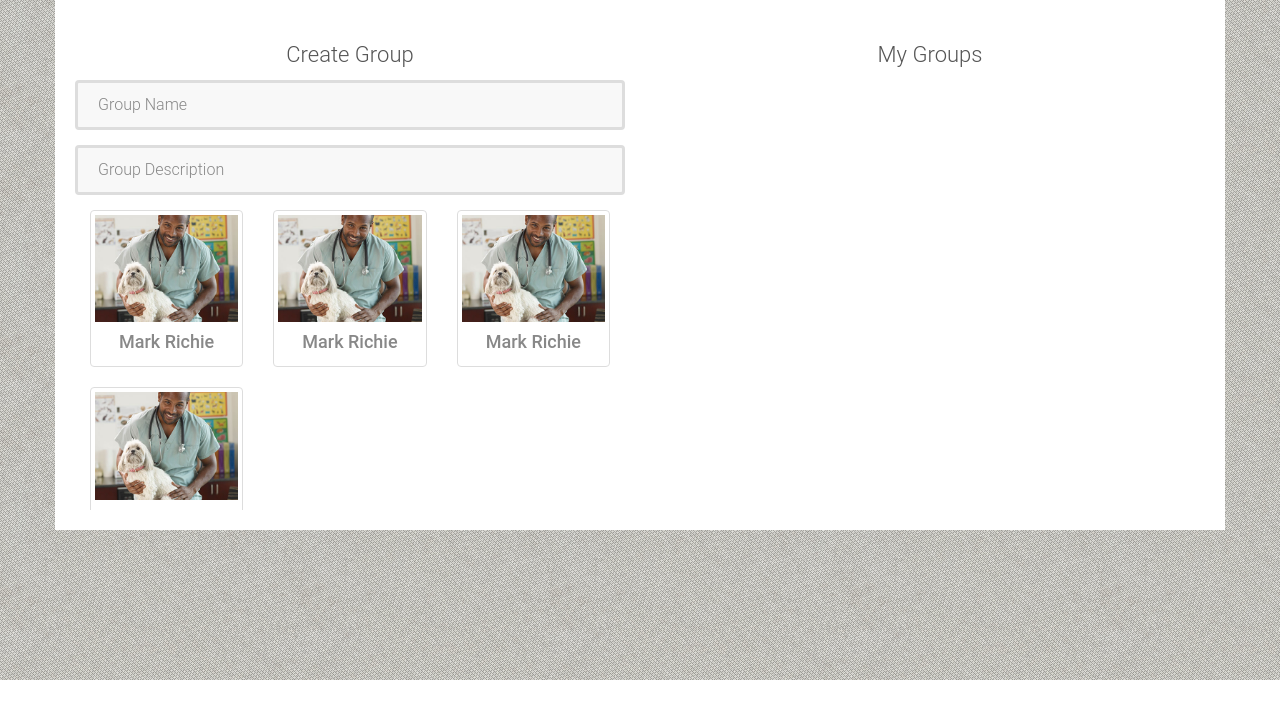
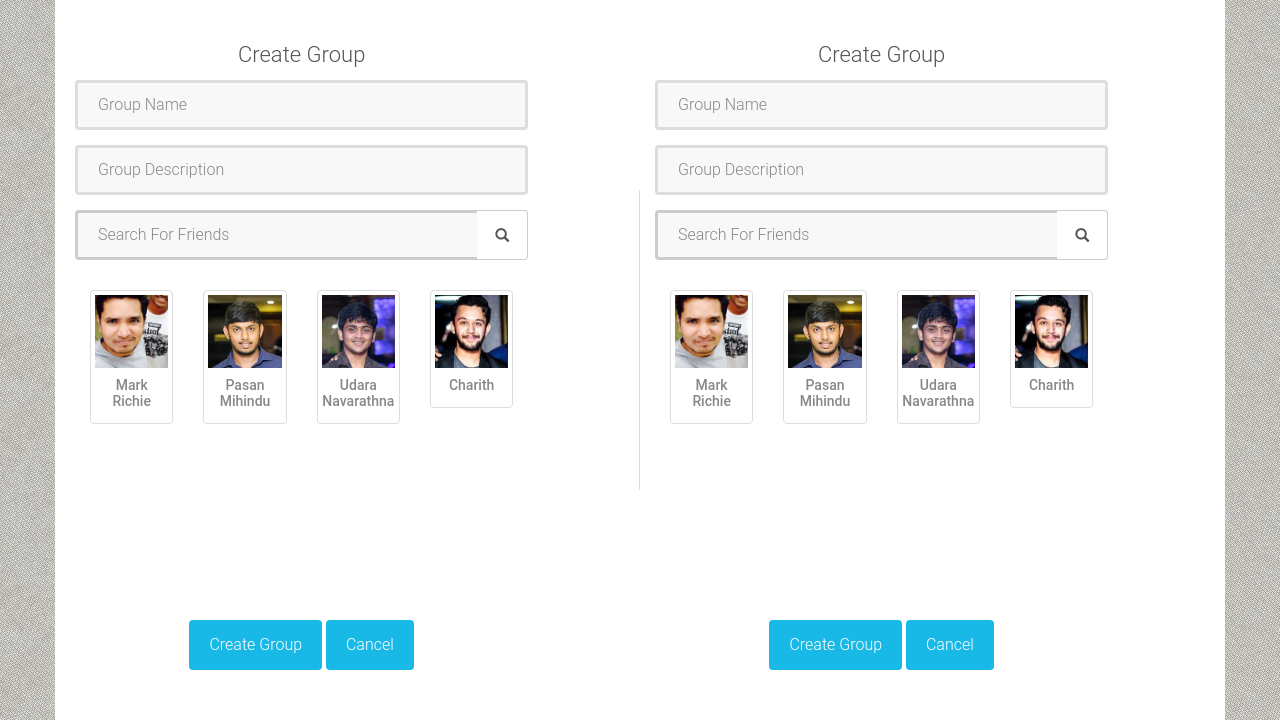
Before and after one commit to CharithPremalal/Notespace, a PHP site: page /groups.html in a window 1280 px wide. Shown: the part 120-840 px from the top of the page. Before the commit the page ends 800 px from the top, so only its background shows below. Run offline with PHP 8.4, Linux system fonts and the light colour scheme.

Commit message:
saturday final commit

```diff
--- a/css/style1.css
+++ b/css/style1.css
@@ -2,8 +2,15 @@ div.scroll {
     height: 300px;
     overflow: scroll;
 }
+#friend:active  {
+    background-color:cyan;
+}
+#friend:hover  {
+    background-color:cyan;
+}
+#box{
 
-
+}
 .top {
   text-align: center;
 }
--- a/groups.html
+++ b/groups.html
@@ -32,7 +32,7 @@
 <div class="container" id="main">
   <div class="row">
 
-  <div class="col-sm-6 col-md-6">
+  <div class="col-sm-5 col-md-5" id="box">
       <h3>Create Group</h3>
     <div class="form-group">
         <input type="text" name="form-username" placeholder="Group Name" class="form-username form-control" id="#">
@@ -40,38 +40,100 @@
     <div class="form-group">
         <input type="text" name="form-username" placeholder="Group Description" class="form-username form-control" id="#">
       </div>
+      <div id="imaginary_container">
+          <div class="input-group stylish-input-group">
+              <input type="text" class="form-control"  placeholder="Search For Friends" >
+              <span class="input-group-addon">
+                  <button type="submit">
+                      <span class="glyphicon glyphicon-search"></span>
+                  </button>
+              </span>
+          </div>
+      </div><br>
     <div class="scroll">
-      <div class="col-sm-6 col-md-4">
-            <div class="thumbnail">
-              <img src="images/grooming.jpg" alt="...">
-                <h4>Mark Richie</h4>
+
+      <div class="col-sm-6 col-md-3" >
+            <div class="thumbnail" id="friend">
+              <img src="images/richard.jpg" alt="...">
+                <h5>Mark Richie</h5>
             </div>
           </div>
-          <div class="col-sm-6 col-md-4">
-                <div class="thumbnail">
-                  <img src="images/grooming.jpg" alt="...">
-                    <h4>Mark Richie</h4>
+      <div class="col-sm-6 col-md-3">
+            <div class="thumbnail" id="friend">
+                <img src="images/mihindu.jpg" alt="...">
+                <h5>Pasan Mihindu</h5>
            </div>
       </div>
-              <div class="col-sm-6 col-md-4">
-                    <div class="thumbnail">
-                      <img src="images/grooming.jpg" alt="...">
-                        <h4>Mark Richie</h4>
+      <div class="col-sm-6 col-md-3">
+            <div class="thumbnail" id="friend">
+                <img src="images/udara.jpg" alt="...">
+                <h5>Udara Navarathna</h5>
            </div>
       </div>
-                  <div class="col-sm-6 col-md-4">
-                        <div class="thumbnail">
-                          <img src="images/grooming.jpg" alt="...">
-                            <h4>Mark Richie</h4>
+      <div class="col-sm-6 col-md-3">
+            <div class="thumbnail" id="friend">
+                <img src="images/charith.jpg" alt="...">
+                <h5>Charith </h5>
            </div>
       </div>
 
+    </div>
+    <br>
+    <button type="submit" class="btn">Create Group</button>
+    <button type="reset" class="btn">Cancel</button>
+    <br><br>
+  </div>
+  <div class="col-sm-1 middle-border"></div>
+  <div class="col-sm-5 col-md-5" id="box">
+      <h3>Create Group</h3>
+    <div class="form-group">
+        <input type="text" name="form-username" placeholder="Group Name" class="form-username form-control" id="#">
+      </div>
+    <div class="form-group">
+        <input type="text" name="form-username" placeholder="Group Description" class="form-username form-control" id="#">
+      </div>
+      <div id="imaginary_container">
+          <div class="input-group stylish-input-group">
+              <input type="text" class="form-control"  placeholder="Search For Friends" >
+              <span class="input-group-addon">
+                  <button type="submit">
+                      <span class="glyphicon glyphicon-search"></span>
+                  </button>
+              </span>
+          </div>
+      </div><br>
+    <div class="scroll">
 
+      <div class="col-sm-6 col-md-3" >
+            <div class="thumbnail" id="friend">
+              <img src="images/richard.jpg" alt="...">
+                <h5>Mark Richie</h5>
+            </div>
+          </div>
+      <div class="col-sm-6 col-md-3">
+            <div class="thumbnail" id="friend">
+                <img src="images/mihindu.jpg" alt="...">
+                <h5>Pasan Mihindu</h5>
+           </div>
+      </div>
+      <div class="col-sm-6 col-md-3">
+            <div class="thumbnail" id="friend">
+                <img src="images/udara.jpg" alt="...">
+                <h5>Udara Navarathna</h5>
+           </div>
+      </div>
+      <div class="col-sm-6 col-md-3">
+            <div class="thumbnail" id="friend">
+                <img src="images/charith.jpg" alt="...">
+                <h5>Charith </h5>
            </div>
       </div>
 
-  <div class="col-sm-6 col-md-6">
-  <h3>My Groups</h3>
+    </div>
+    <br>
+    <button type="submit" class="btn">Create Group</button>
+    <button type="reset" class="btn">Cancel</button>
+    <br><br>
   </div>
 
   </div>
```
Also changed, not shown: images/charith.JPG (added), images/mihindu.jpg (added), images/richard.jpg (added), images/udara.jpg (added). Lines whose indentation alone changed are shown as unchanged.
